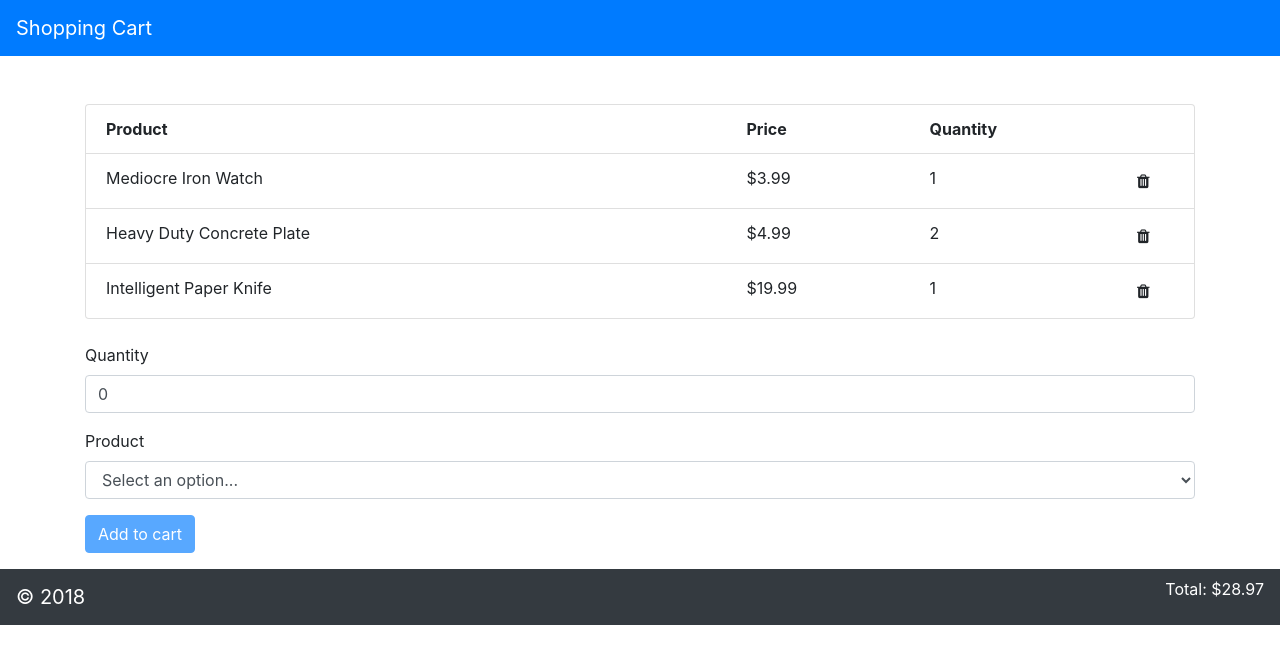
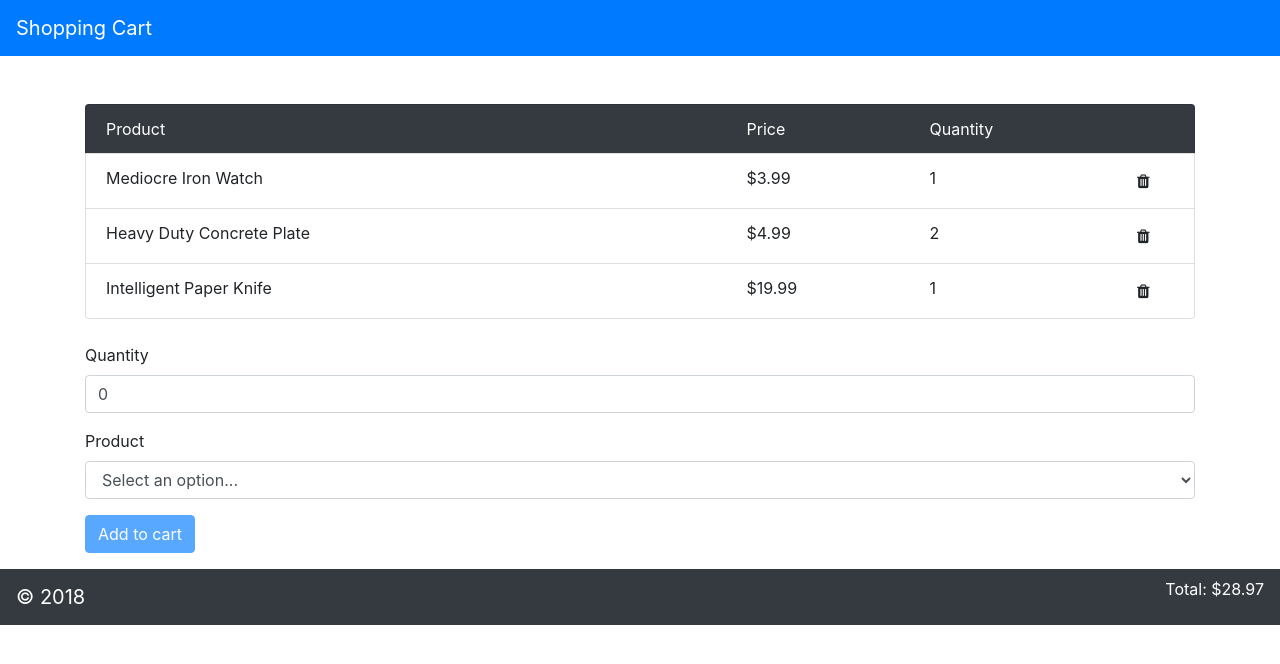
Before and after one commit to JBallin/react-shopping-cart, a React (Create React App) app in the folder other/learn_checkpoints/react/shopping-cart/: page / in a window 1280 px wide. Shown: the top 664 px of the page. Built offline with nearby package versions, Linux system fonts and the light colour scheme.

Commit message:
Style cart header

```diff
--- a/other/learn_checkpoints/react/shopping-cart/src/components/CartItems.jsx
+++ b/other/learn_checkpoints/react/shopping-cart/src/components/CartItems.jsx
@@ -4,11 +4,11 @@ import CartItem from './CartItem.jsx';
 const CartItems = ({ cartItems, deleteItem }) => (
   <div className="container mt-5">
     <div className="list-group">
-      <div className="list-group-item">
+      <div className="list-group-item bg-dark text-white">
         <div className="row">
-          <div className="col-md-7 font-weight-bold">Product</div>
-          <div className="col-md-2 font-weight-bold">Price</div>
-          <div className="col-md-2 font-weight-bold">Quantity</div>
+          <div className="col-md-7">Product</div>
+          <div className="col-md-2">Price</div>
+          <div className="col-md-2">Quantity</div>
         </div>
       </div>
       { cartItems.map(item => <CartItem key={item.id} item={item} deleteItem={deleteItem} />) }
```
